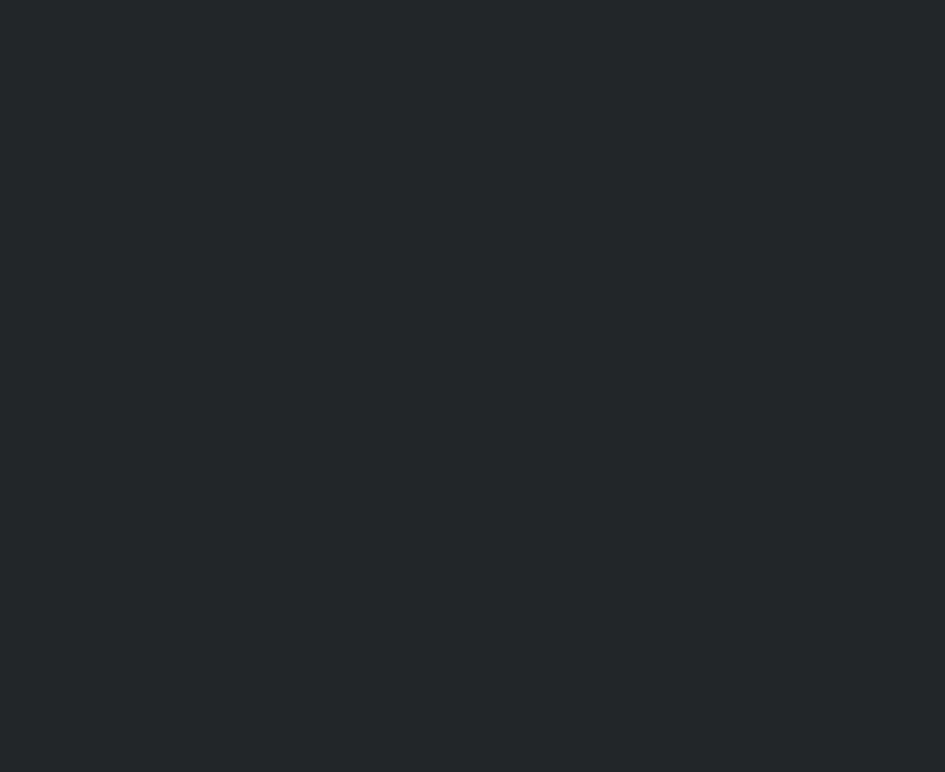
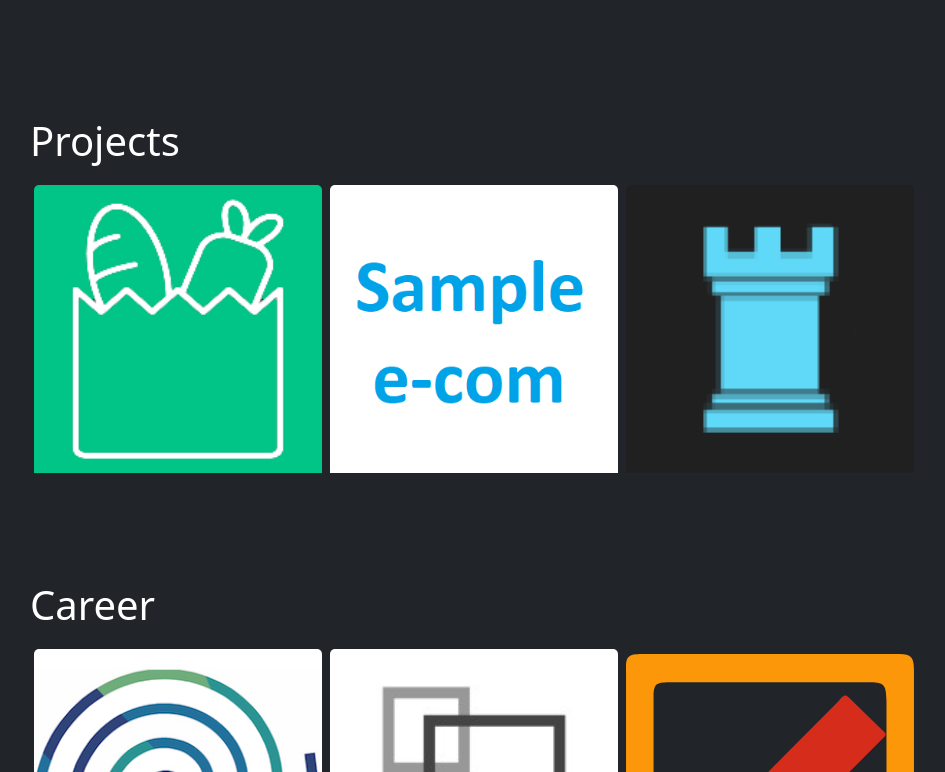
Before and after one commit to GoodestUsername/personal_website, a React (Create React App) app: page / in a window 1280 px wide. Shown: the part 528-1300 px from the top of the page, without its empty margins (122-1067 px from the left). Before the commit the page ends 800 px from the top, so only its background shows below. Built offline with nearby package versions, Linux system fonts and the light colour scheme.

Commit message:
added projevts section to home

```diff
--- a/src/pages/Home.tsx
+++ b/src/pages/Home.tsx
@@ -1,6 +1,9 @@
 import SiteNavbar from 'components/SiteNavbar';
 import { Container } from 'react-bootstrap';
 import AboutMeSection from 'static/AboutMeSection';
+import CareerSection from 'static/CareerSection';
+import ProjectSection from 'static/ProjectSection';
+
 
 function App() {
   return (
@@ -9,6 +12,8 @@ function App() {
       <Container className="d-flex flex-column justify-content-center"
         style={{maxWidth: "1000px"}}>
         <AboutMeSection/>
+        <ProjectSection/>
+        <CareerSection/>
       </Container>
     </div>
   );
```
